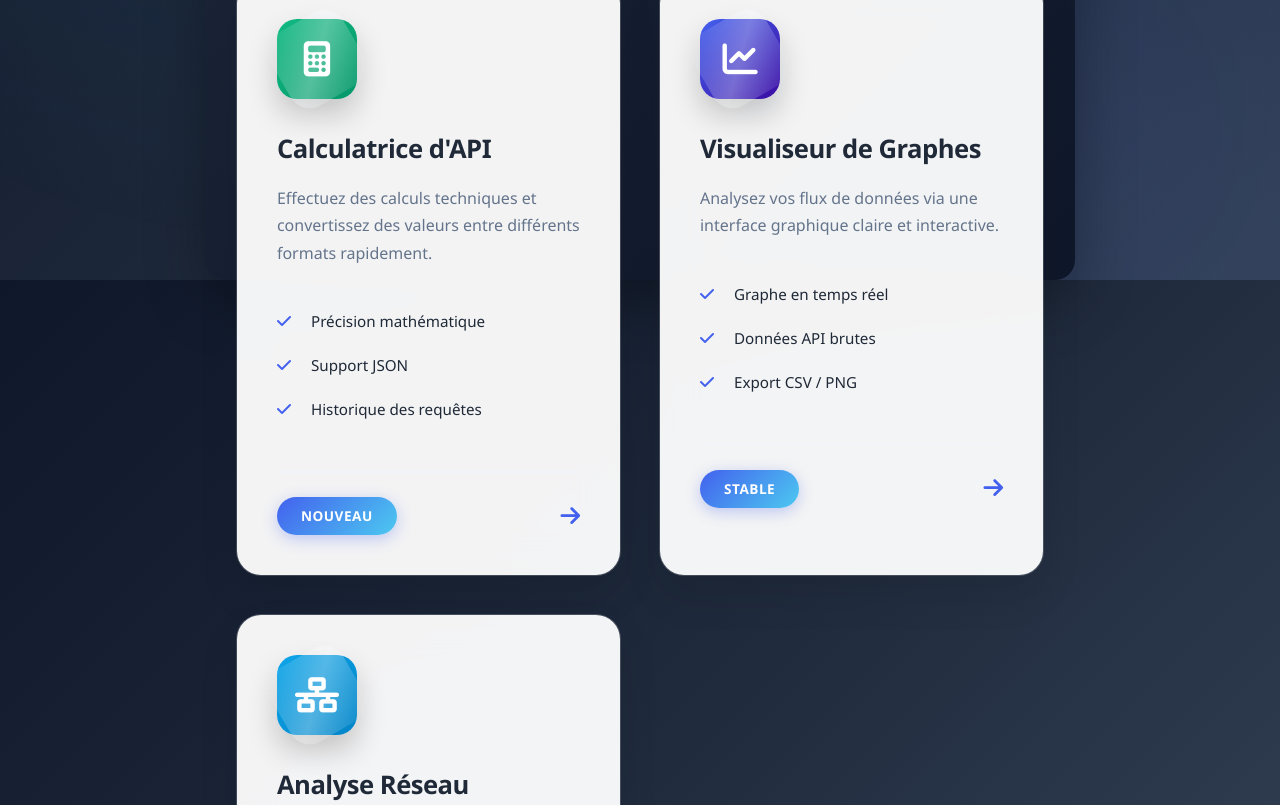
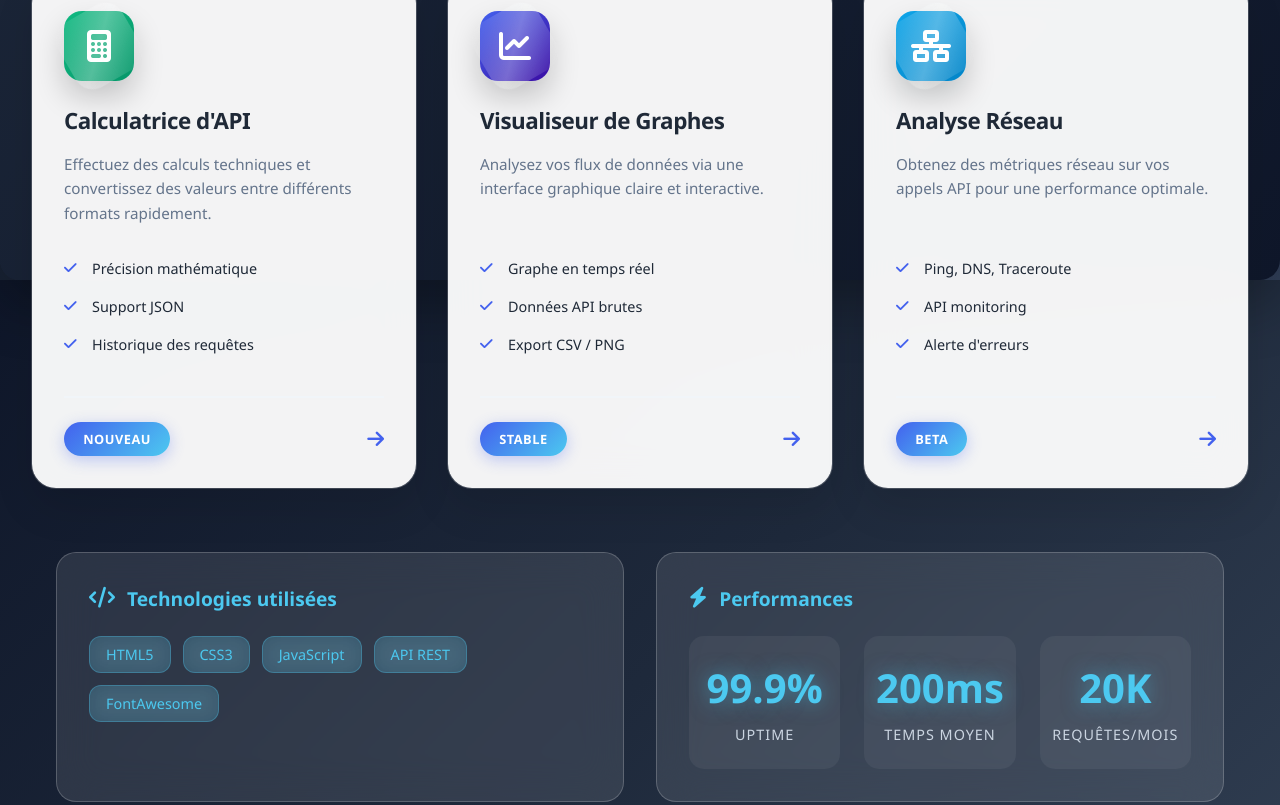
Before and after one commit to victor54454/api_calculator_3000, a plain HTML site: page frontend/index.html in a window 1280 px wide. Shown: the part 520-1325 px from the top of the page. Drawn offline with Linux system fonts and the light colour scheme.

Commit message:
mise a jour css du index

```diff
--- a/frontend/home-styles.css
+++ b/frontend/home-styles.css
@@ -51,7 +51,7 @@ body::before {
 
 /* Container principal */
 .home-container {
-    max-width: 1200px;
+    max-width: 1400px;
     margin: 0 auto;
     padding: 2rem 1rem;
     min-height: calc(100vh - 60px);
@@ -174,20 +174,48 @@ body::before {
     color: white;
 }
 
-/* Grille des outils - PLUS MODERNE */
+/* Grille des outils - AMÉLIORÉE POUR TOUTES LES CARTES VISIBLES */
 .tools-grid {
     display: grid;
-    grid-template-columns: repeat(auto-fit, minmax(350px, 1fr));
-    gap: 2.5rem;
-    margin-bottom: 5rem;
+    grid-template-columns: repeat(auto-fit, minmax(320px, 1fr));
+    gap: 2rem;
+    margin-bottom: 4rem;
     padding: 0 1rem;
+    max-width: 1200px;
+    margin-left: auto;
+    margin-right: auto;
+}
+
+/* Force 3 colonnes sur les grands écrans */
+@media (min-width: 1200px) {
+    .tools-grid {
+        grid-template-columns: repeat(3, 1fr);
+        max-width: 1400px;
+    }
+}
+
+/* 2 colonnes sur les tablettes */
+@media (min-width: 768px) and (max-width: 1199px) {
+    .tools-grid {
+        grid-template-columns: repeat(2, 1fr);
+        gap: 1.5rem;
+    }
+}
+
+/* 1 colonne sur mobile */
+@media (max-width: 767px) {
+    .tools-grid {
+        grid-template-columns: 1fr;
+        gap: 1.5rem;
+        padding: 0;
+    }
 }
 
 .tool-card {
     background: rgba(255, 255, 255, 0.95);
     backdrop-filter: blur(20px);
     border-radius: 24px;
-    padding: 2.5rem;
+    padding: 2rem;
     box-shadow:
         0 20px 40px rgba(0, 0, 0, 0.1),
         0 0 0 1px rgba(255, 255, 255, 0.2);
@@ -197,6 +225,11 @@ body::before {
     position: relative;
     overflow: hidden;
     transform-style: preserve-3d;
+    height: auto;
+    min-height: 400px;
+    display: flex;
+    flex-direction: column;
+    justify-content: space-between;
 }
 
 .tool-card::before {
@@ -217,24 +250,25 @@ body::before {
 }
 
 .tool-card:hover {
-    transform: translateY(-20px) rotateX(5deg) rotateY(5deg);
+    transform: translateY(-15px);
     box-shadow:
         0 40px 80px rgba(67, 97, 238, 0.2),
         0 0 0 1px rgba(76, 201, 240, 0.4);
 }
 
 .tool-icon {
-    width: 80px;
-    height: 80px;
-    border-radius: 20px;
+    width: 70px;
+    height: 70px;
+    border-radius: 18px;
     display: flex;
     align-items: center;
     justify-content: center;
-    margin-bottom: 2rem;
-    font-size: 2.2rem;
+    margin-bottom: 1.5rem;
+    font-size: 2rem;
     color: white;
     box-shadow: 0 15px 30px rgba(0,0,0,0.2);
     position: relative;
+    flex-shrink: 0;
 }
 
 .tool-icon::before {
@@ -242,7 +276,7 @@ body::before {
     position: absolute;
     inset: -2px;
     background: linear-gradient(45deg, transparent, rgba(255,255,255,0.3), transparent);
-    border-radius: 22px;
+    border-radius: 20px;
     animation: rotate 3s linear infinite;
 }
 
@@ -265,32 +299,34 @@ body::before {
 
 .tool-card h3 {
     color: var(--text-dark);
-    font-size: 1.6rem;
-    margin-bottom: 1.2rem;
+    font-size: 1.4rem;
+    margin-bottom: 1rem;
     font-weight: 700;
     letter-spacing: -0.5px;
 }
 
 .tool-description {
     color: #64748b;
-    font-size: 1rem;
-    line-height: 1.7;
-    margin-bottom: 2rem;
+    font-size: 0.95rem;
+    line-height: 1.6;
+    margin-bottom: 1.5rem;
     font-weight: 400;
+    flex-grow: 1;
 }
 
 .tool-features {
     list-style: none;
-    margin-bottom: 2.5rem;
+    margin-bottom: 2rem;
+    flex-shrink: 0;
 }
 
 .tool-features li {
-    padding: 0.75rem 0;
+    padding: 0.6rem 0;
     color: var(--text-dark);
-    font-size: 0.95rem;
+    font-size: 0.9rem;
     display: flex;
     align-items: center;
-    gap: 1rem;
+    gap: 0.75rem;
     font-weight: 500;
     transition: all 0.3s ease;
 }
@@ -302,8 +338,8 @@ body::before {
 
 .tool-features i {
     color: var(--primary-color);
-    width: 18px;
-    font-size: 1rem;
+    width: 16px;
+    font-size: 0.9rem;
 }
 
 .tool-footer {
@@ -312,14 +348,15 @@ body::before {
     align-items: center;
     padding-top: 1.5rem;
     border-top: 2px solid #f1f5f9;
+    flex-shrink: 0;
 }
 
 .tool-badge {
     background: linear-gradient(135deg, var(--primary-color), var(--accent-color));
     color: white;
-    padding: 0.6rem 1.5rem;
-    border-radius: 25px;
-    font-size: 0.85rem;
+    padding: 0.5rem 1.2rem;
+    border-radius: 20px;
+    font-size: 0.8rem;
     font-weight: 600;
     text-transform: uppercase;
     letter-spacing: 0.5px;
@@ -328,7 +365,7 @@ body::before {
 
 .tool-footer i {
     color: var(--primary-color);
-    font-size: 1.4rem;
+    font-size: 1.2rem;
     transition: transform 0.3s ease;
 }
 
@@ -343,6 +380,9 @@ body::before {
     gap: 2rem;
     margin-bottom: 3rem;
     padding: 0 1rem;
+    max-width: 1200px;
+    margin-left: auto;
+    margin-right: auto;
 }
 
 .info-card {
@@ -515,26 +555,20 @@ footer {
         font-size: 1.1rem;
     }
 
-    .tools-grid {
-        grid-template-columns: 1fr;
-        gap: 2rem;
-        margin-bottom: 3rem;
-        padding: 0;
-    }
-
     .tool-card {
-        padding: 2rem;
+        padding: 1.5rem;
         border-radius: 20px;
+        min-height: 350px;
     }
 
     .tool-card:hover {
-        transform: translateY(-10px) rotateX(0deg) rotateY(0deg);
+        transform: translateY(-8px);
     }
 
     .tool-icon {
-        width: 70px;
-        height: 70px;
-        font-size: 2rem;
+        width: 60px;
+        height: 60px;
+        font-size: 1.8rem;
     }
 
     .home-info {
@@ -576,6 +610,7 @@ footer {
     .tool-card {
         padding: 1.5rem;
         border-radius: 16px;
+        min-height: 320px;
     }
 
     .tool-card h3 {
```
